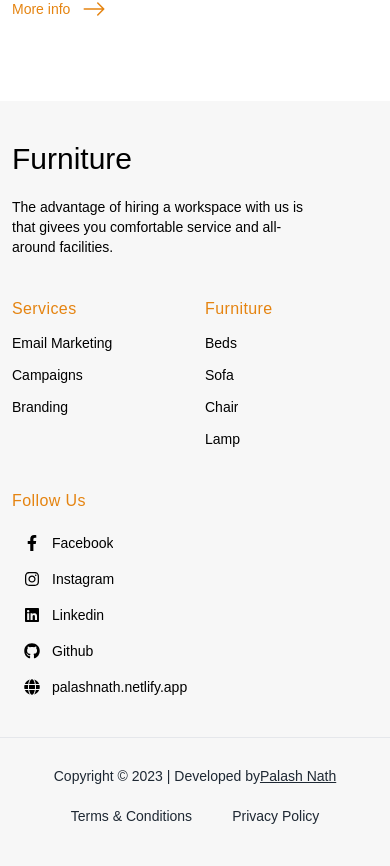
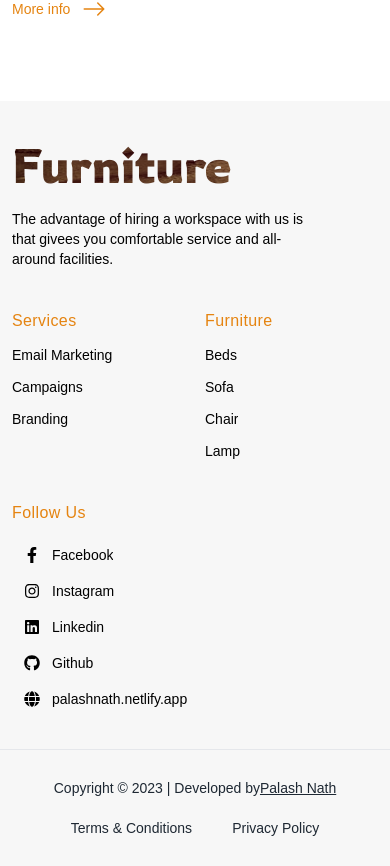
Before and after one commit to palashnath880/furniture, a React (Vite) app: page / in a window 390 px wide. Shown: the part 3438-4304 px from the top of the page. Built offline with nearby package versions, Linux system fonts and the light colour scheme; a web font is replaced by a local one.

Commit message:
Footer Responsive Layout Updated

```diff
--- a/index.html
+++ b/index.html
@@ -7,9 +7,14 @@
   <meta name="viewport" content="width=device-width, initial-scale=1.0" />
   <title>Furniture</title>
 
-  <!-- import font family -->
+  <!-- link gilroy font -->
   <link href="https://fonts.cdnfonts.com/css/gilroy-bold" rel="stylesheet">
 
+  <!-- link google font -->
+  <link rel="preconnect" href="https://fonts.googleapis.com">
+  <link rel="preconnect" href="https://fonts.gstatic.com" crossorigin>
+  <link href="https://fonts.googleapis.com/css2?family=Roboto:wght@900&family=Rowdies:wght@300;400;700&display=swap"
+    rel="stylesheet">
 </head>
 
 <body class="bg-[#F7F7F7]">
--- a/src/components/Footer.jsx
+++ b/src/components/Footer.jsx
@@ -1,5 +1,5 @@
-import { BsArrowRight } from 'react-icons/bs';
 import { FaFacebookF, FaGithub, FaGlobe, FaInstagram, FaLinkedin } from 'react-icons/fa';
+import woodImg from '../assets/wood-bg.webp';
 
 const Footer = () => {
     return (
@@ -7,7 +7,16 @@
             <div className="container mx-auto px-5 max-sm:px-3 pt-10 pb-10">
                 <div className="grid grid-cols-2 sm:grid-cols-3 max-lg:gap-y-10 lg:grid-cols-5 gap-5">
                     <div className="col-span-2 sm:col-span-3 lg:col-span-2">
-                        <h2 className="text-3xl font-Gilroy-Medium">Furniture</h2>
+                        <h2
+                            className="text-5xl font-Rowdies bg-repeat w-fit text-transparent"
+                            style={{
+                                backgroundImage: `url(${woodImg})`,
+                                WebkitBackgroundClip: 'text',
+                                WebkitTextFillColor: 'transparent',
+                            }}
+                        >
+                            Furniture
+                        </h2>
                         <p className="mt-5 text-sm font-Gilroy-Medium max-w-[300px]">The advantage of hiring a workspace with us is that givees you comfortable service and all-around facilities.</p>
                     </div>
                     <div className="col-span-1">
--- a/tailwind.config.js
+++ b/tailwind.config.js
@@ -11,7 +11,8 @@
         'Gilroy-Heavy': ['Gilroy-Heavy', 'sans-serif'],
         'Gilroy-Light': ['Gilroy-Light', 'sans-serif'],
         'Gilroy-Medium': ['Gilroy-Medium', 'sans-serif'],
-        'Gilroy-Regular': ['Gilroy-Regular', 'sans-serif']
+        'Gilroy-Regular': ['Gilroy-Regular', 'sans-serif'],
+        'Rowdies': ['Rowdies', 'sans-serif']
       },
       colors: {
         'secondary': '#E58411',
```
Also changed, not shown: src/assets/wood-bg.webp (added).
